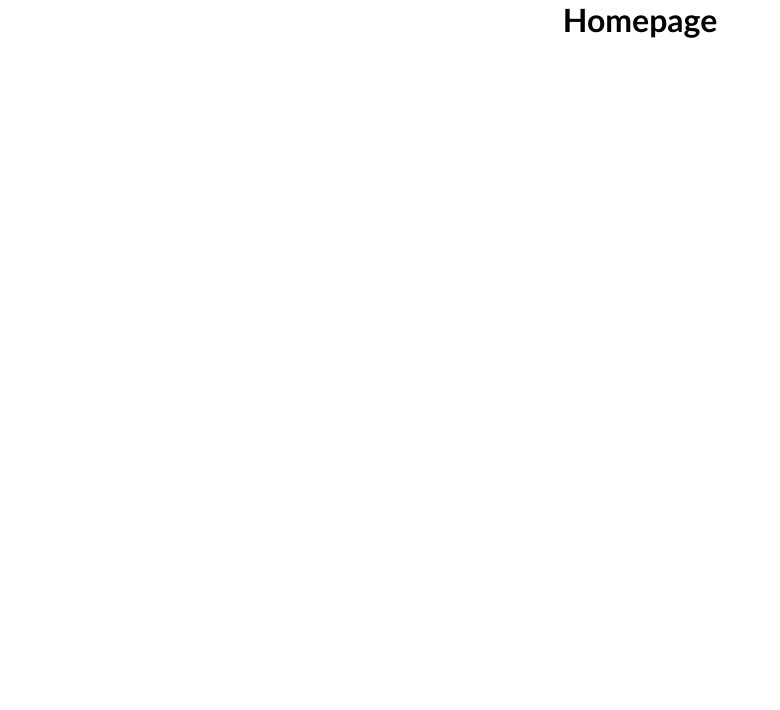
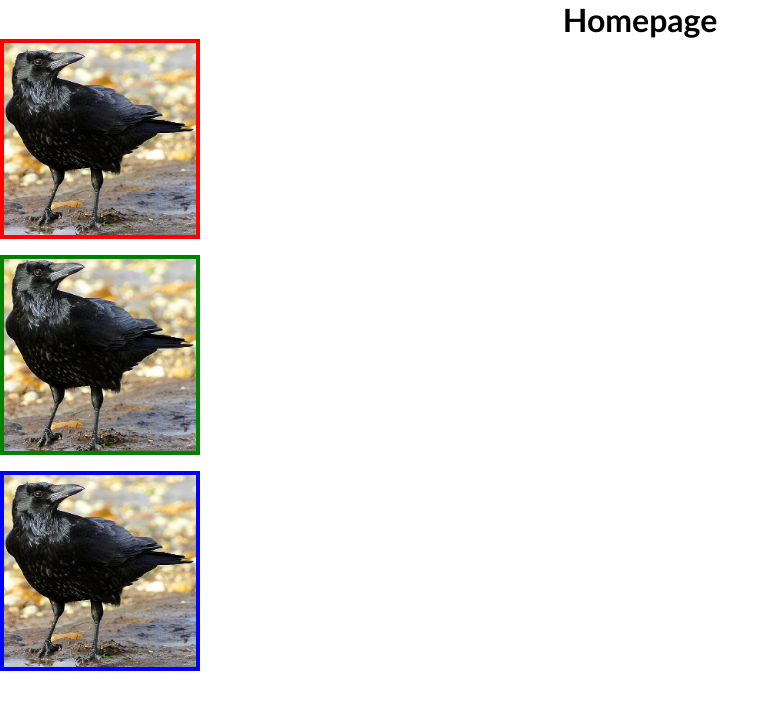
Before and after one commit to lyndonpanton/homepage, a website built with webpack: page src/template.html in a window 1280 px wide. Shown: the whole page, without its empty margins (0-780 px from the left). Built offline with nearby package versions, Linux system fonts and the light colour scheme.

Commit message:
Setup: Configure images for webpack

```diff
--- a/package.json
+++ b/package.json
@@ -34,6 +34,7 @@
     },
     "devDependencies": {
         "css-loader": "^7.1.2",
+        "html-loader": "^5.1.0",
         "html-webpack-plugin": "^5.6.4",
         "style-loader": "^4.0.0",
         "webpack": "^5.102.1",
--- a/src/css/styles.css
+++ b/src/css/styles.css
@@ -32,5 +32,32 @@ h1 {
 }
 
 /* Main */
+.image {
+    display: block;
+
+    border-color: black;
+    border-style: solid;
+    border-width: 4px;
+    width: 200px;
+    height: 200px;
+}
+
+.image-1 {
+    border-color: red;
+}
+
+.image-2 {
+    border-color: green;
+
+    background-clip: border-box;
+    background-image: url("../asset/image/crow.jpg");
+    background-position: center;
+    background-repeat: no-repeat;
+    background-size: cover;
+}
+
+.image-3 {
+    border-color: blue;
+}
 
 /* Footer */
--- a/src/index.js
+++ b/src/index.js
@@ -1,3 +1,12 @@
-console.log("Webpack configured successfully");
+// console.log("Webpack configured successfully");
+
+import crowImage from "./asset/image/crow.jpg";
 
 import "./css/styles.css";
+
+const image = document.createElement("img");
+image.classList.add("image", "image-3");
+image.alt = "A black crow";
+image.src = crowImage;
+
+document.getElementsByTagName("main")[0].appendChild(image);
--- a/src/template.html
+++ b/src/template.html
@@ -27,5 +27,13 @@
     <header>
         <h1>Homepage</h1>
     </header>
+
+    <main>
+        <img
+                class="image image-1"
+                alt="A black crow"
+                src="./asset/image/crow.jpg" />
+        <p class="image image-2"></p>
+    </main>
 </body>
 </html>
--- a/webpack.config.js
+++ b/webpack.config.js
@@ -19,6 +19,14 @@ module.exports = {
             {
                 test: /\.css$/i,
                 use: ["style-loader", "css-loader"]
+            },
+            {
+                test: /\.html$/i,
+                loader: "html-loader"
+            },
+            {
+                test: /\.(gif|jpeg|jpg|png|svg)$/i,
+                type: "asset/resource"
             }
         ]
     }
```
Also changed, not shown: src/asset/image/crow.jpg (added), 1 other file.
